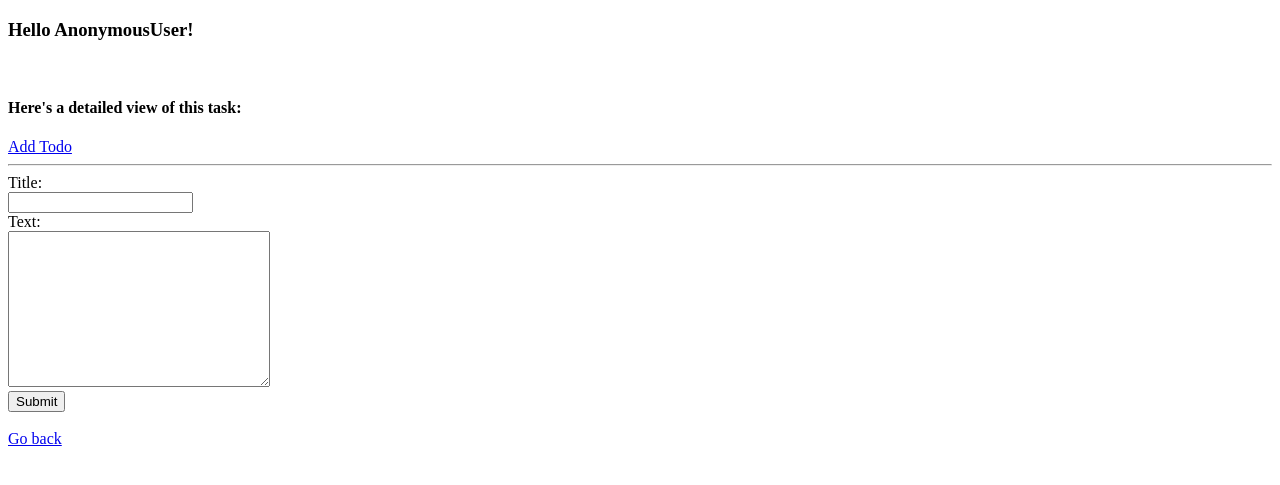
After one commit to kug3lblitz/todo_django, a Django app: template todos/templates/add.html in a window 1280 px wide. The commit adds this page. Shown: the top 485 px of the page. Run offline with Django 3.2, Linux system fonts and the light colour scheme; the template is opened without the code that fills it, so the values that code supplies are empty.

Commit message:
post to db works, todos may be added from front end, deleted from admin backend

```diff
--- /dev/null
+++ b/todos/templates/add.html
@@ -0,0 +1,16 @@
+{% include 'partials/header.html' %}
+<form action="{% url 'add' %}" method="post">
+{% csrf_token %}
+    <label for="title">Title:</label>
+    <br>
+    <input type="text" name="title" id="title">
+    <br>
+    <label for="text">Text:</label>
+    <br>
+    <textarea id="text" name="text" cols="30" rows="10"></textarea>
+    <br>
+    <input type="submit" value="Submit">
+</form>
+<br>
+<a href="/">Go back</a>
+{% include 'partials/footer.html' %}
--- a/todos/templates/index.html
+++ b/todos/templates/index.html
@@ -13,6 +13,7 @@
         <br>
         <h4>Here's what's on the docket today:</h4>
     </header>
+    <a href="/todos/add">Add Todo</a>
     <hr>
     <br>
     <ul>
--- a/todos/templates/partials/header.html
+++ b/todos/templates/partials/header.html
@@ -13,4 +13,5 @@
         <br>
         <h4>Here's a detailed view of this task:</h4>
     </header>
+    <a href="/todos/add">Add Todo</a>
     <hr>
--- a/todos/urls.py
+++ b/todos/urls.py
@@ -3,5 +3,6 @@ from . import views
 
 urlpatterns = [
     url(r'^$', views.index, name='index'),
-    url(r'^details/(?P<todo_id>\w{0,50})/$', views.details)
+    url(r'^details/(?P<todo_id>\w{0,50})/$', views.details),
+    url(r'^add', views.add, name='add')
 ]
```
Also changed, not shown: todos/views.py (+13 -1 lines), todos/templates/admin/readme.md (added), 11 other files.
